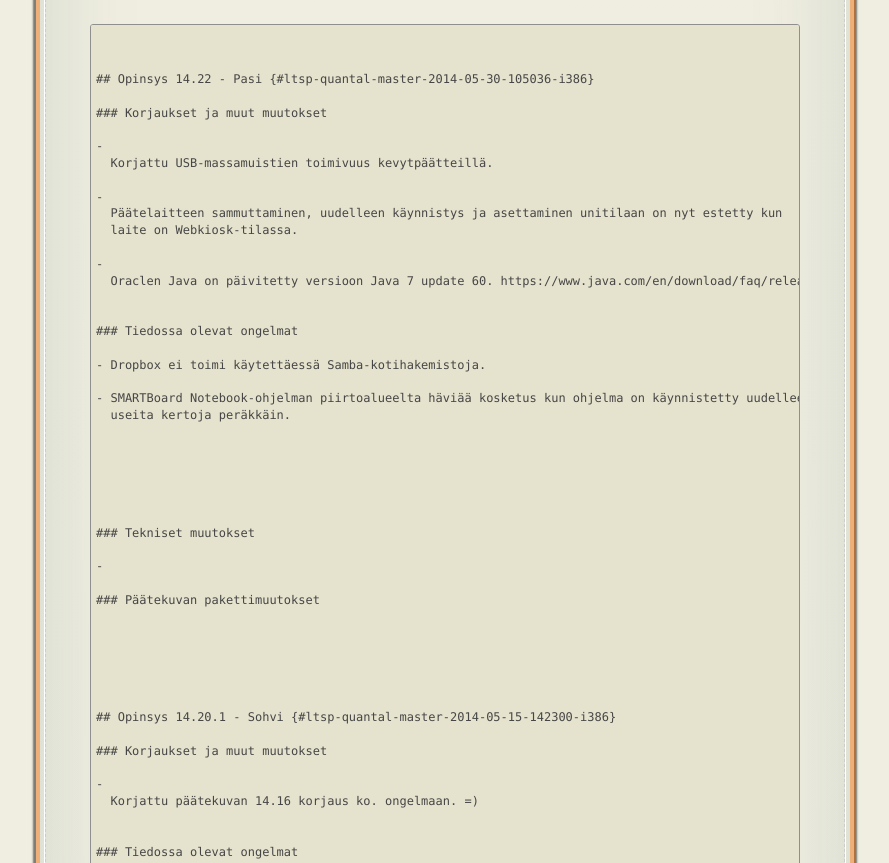
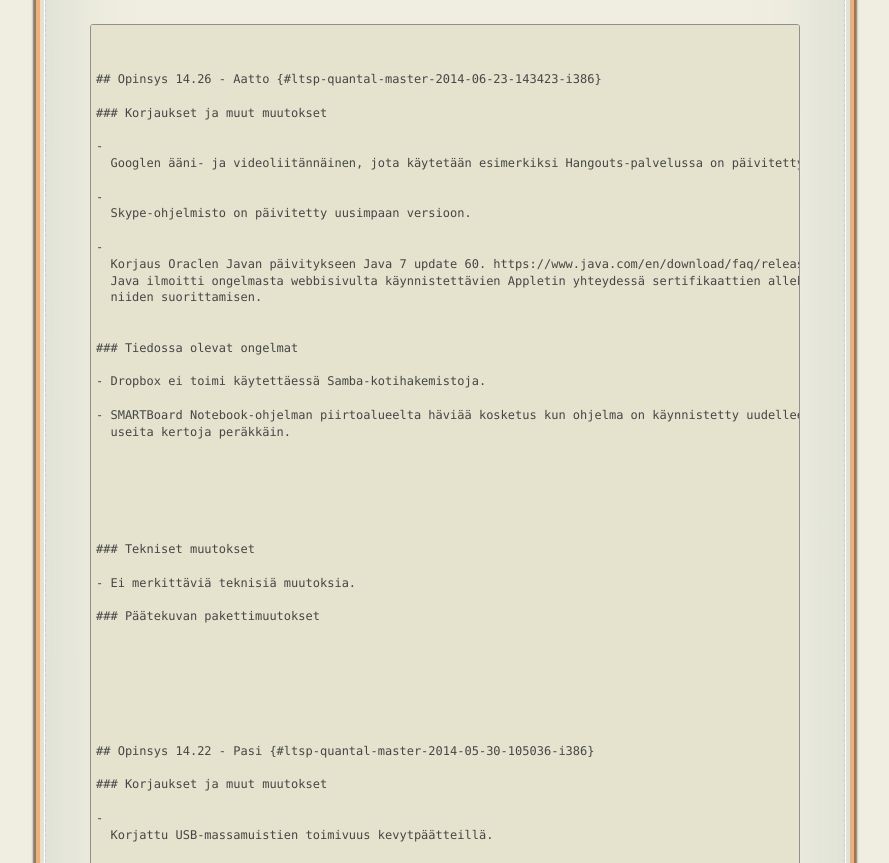
Before and after one commit to opinsys/changelog, a website: page index.html in a window 1280 px wide. Shown: the part 237-1100 px from the top of the page, without its empty margins (195-1084 px from the left). Drawn offline with Linux system fonts and the light colour scheme.

Commit message:
Add new version 2014-26 Aatto.

```diff
--- a/index.html
+++ b/index.html
@@ -15,6 +15,45 @@
             <h1>Päivitykset</h1>
 
 <pre class="markdown"><code>
+
+## Opinsys 14.26 - Aatto {#ltsp-quantal-master-2014-06-23-143423-i386}
+
+### Korjaukset ja muut muutokset
+
+- <advanced title="Googlen ääni- ja videoliitännäinen on päivitetty. ">
+  Googlen ääni- ja videoliitännäinen, jota käytetään esimerkiksi Hangouts-palvelussa on päivitetty.
+  </advanced>
+- <advanced title="Skype-päivitys">
+  Skype-ohjelmisto on päivitetty uusimpaan versioon.
+  </advanced>
+- <advanced title="Java-päivitys">
+  Korjaus Oraclen Javan päivitykseen Java 7 update 60. https://www.java.com/en/download/faq/release_dates.xml.
+  Java ilmoitti ongelmasta webbisivulta käynnistettävien Appletin yhteydessä sertifikaattien allekirjoituksesta ja esti
+  niiden suorittamisen.
+  </advanced>
+
+### Tiedossa olevat ongelmat
+
+- Dropbox ei toimi käytettäessä Samba-kotihakemistoja.
+
+- SMARTBoard Notebook-ohjelman piirtoalueelta häviää kosketus kun ohjelma on käynnistetty uudelleen
+  useita kertoja peräkkäin.
+
+<br/>
+
+<advanced>
+
+### Tekniset muutokset
+
+- Ei merkittäviä teknisiä muutoksia.
+
+### Päätekuvan pakettimuutokset
+
+
+
+</advanced>
+
+
 
 ## Opinsys 14.22 - Pasi {#ltsp-quantal-master-2014-05-30-105036-i386}
 
```
